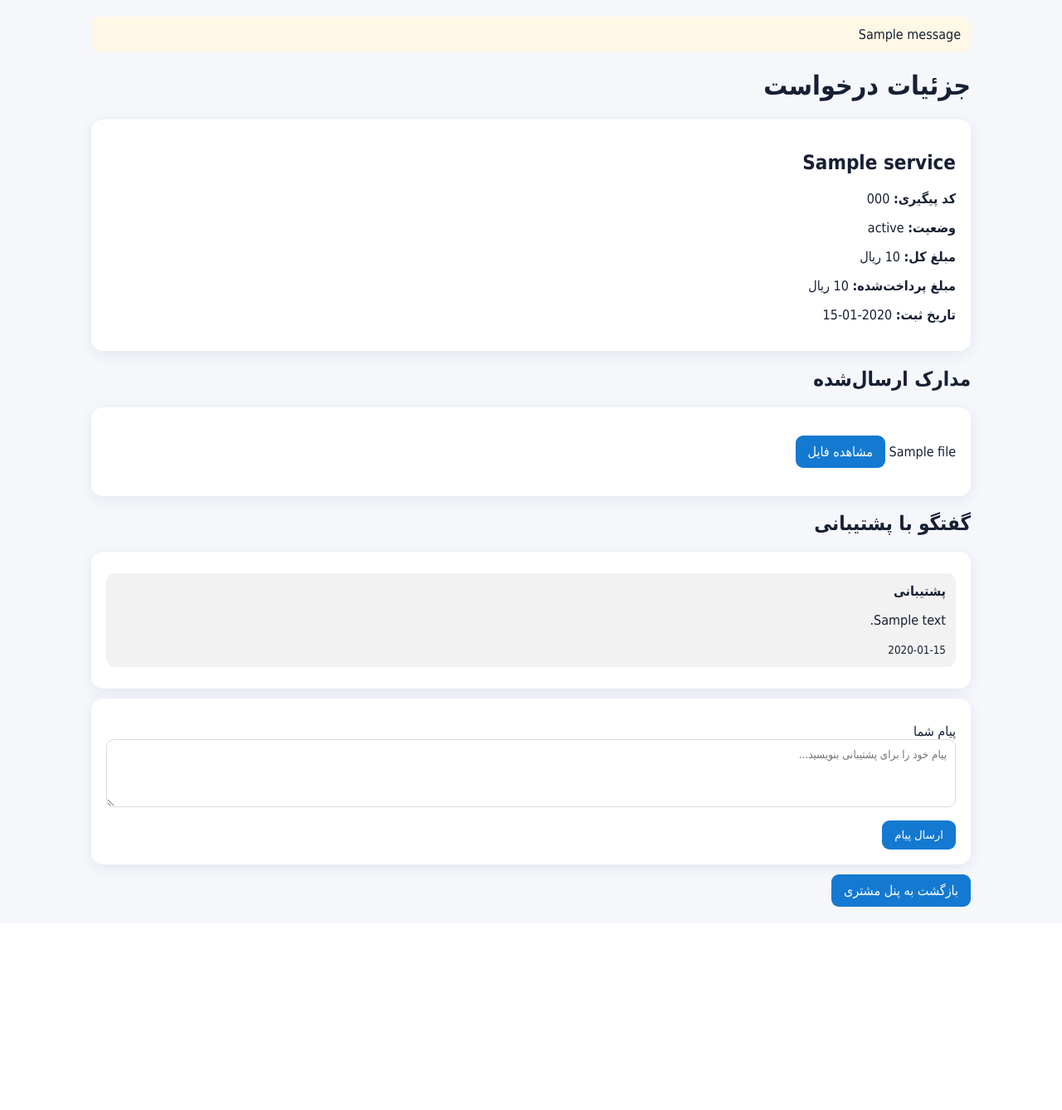
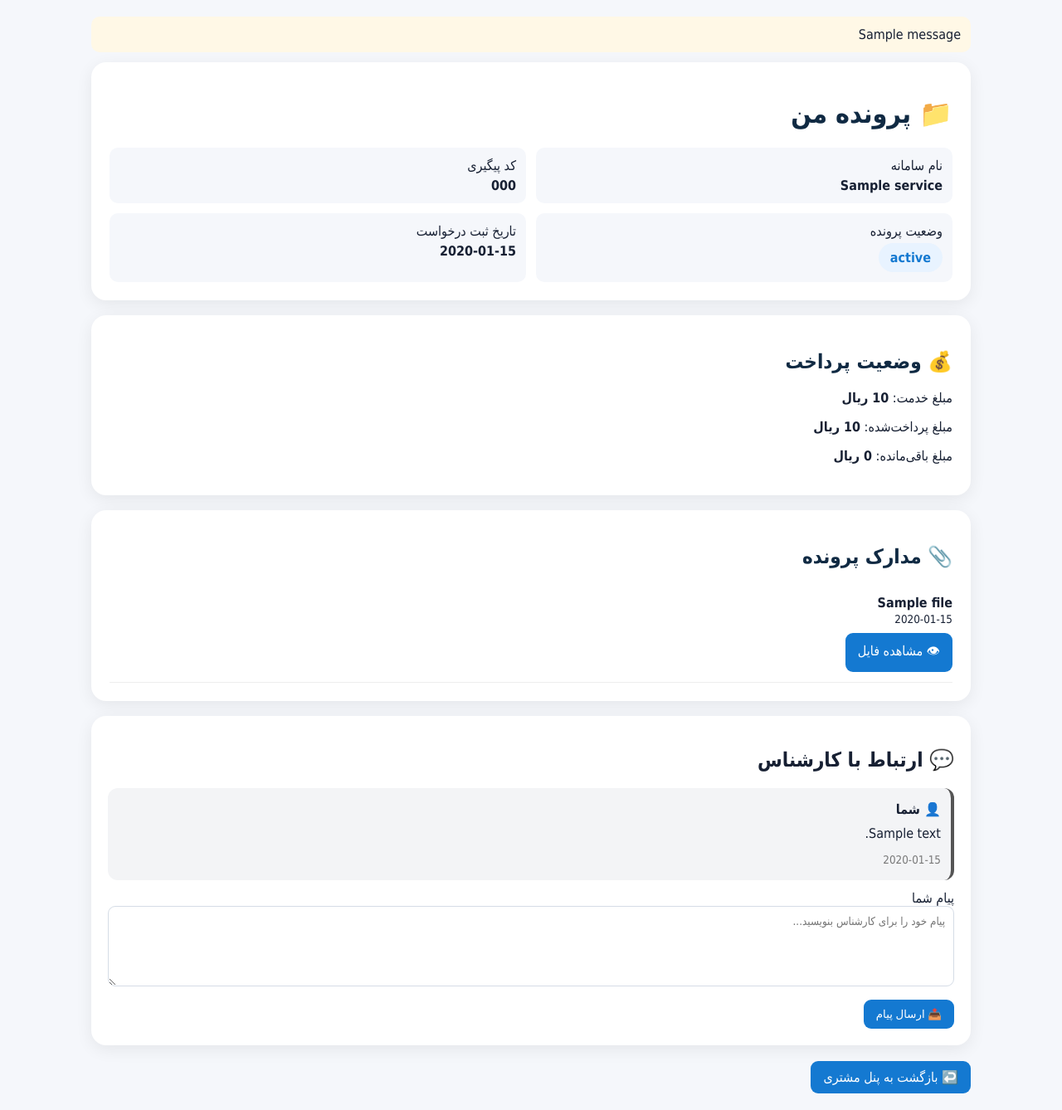
Before and after one commit to amhmdy307-stack/online-novin, a Flask app: page /customer/request/1 in a window 1280 px wide. Shown: the part 63-1401 px from the top of the page at 83% size. Before the commit the page ends 1156 px from the top, so only its background shows below. Run offline with Flask 3, Linux system fonts and the light colour scheme; the visitor is signed in with stand-in values (Sample User, id 1); data comes from the database, SQL or seed files in the repository; tables that the repository leaves empty hold one stand-in row (values such as "Sample post"); one stand-in notice (Sample message) is shown.

Commit message:
Update customer_request.html

```diff
--- a/templates/customer_request.html
+++ b/templates/customer_request.html
@@ -1,92 +1,217 @@
-{% extends 'base.html' %}
+{% extends "base.html" %}
 
 {% block content %}
 
-<h1>جزئیات درخواست</h1>
+<style>
+    .request-box {
+        background: {{ settings.get('card_color','#ffffff') }};
+        border-radius: 18px;
+        padding: 22px;
+        margin-bottom: 18px;
+        box-shadow: 0 5px 20px rgba(0,0,0,.07);
+    }
 
-<div class="card">
+    .request-box h1,
+    .request-box h2 {
+        color: {{ settings.get('primary_color','#102a43') }};
+    }
 
-    <h2>{{ request_item.service_name }}</h2>
+    .info-grid {
+        display: grid;
+        grid-template-columns: repeat(2, 1fr);
+        gap: 12px;
+    }
+
+    .info {
+        background: #f5f7fb;
+        padding: 12px;
+        border-radius: 10px;
+    }
+
+    .info strong {
+        display: block;
+        margin-top: 5px;
+    }
+
+    .status {
+        display: inline-block;
+        padding: 8px 14px;
+        border-radius: 20px;
+        background: #e8f3ff;
+        color: #1479d1;
+        font-weight: bold;
+    }
+
+    .chat {
+        background: {{ settings.get('card_color','#ffffff') }};
+        border-radius: 18px;
+        padding: 20px;
+        box-shadow: 0 5px 20px rgba(0,0,0,.07);
+    }
+
+    .message {
+        padding: 12px;
+        border-radius: 12px;
+        margin: 10px 0;
+        line-height: 1.8;
+    }
+
+    .message.admin {
+        background: #e8f3ff;
+        border-right: 4px solid #1479d1;
+    }
+
+    .message.customer {
+        background: #f3f4f6;
+        border-right: 4px solid #555;
+    }
+
+    .message small {
+        display: block;
+        color: #777;
+        margin-top: 5px;
+    }
+
+    .file-item {
+        border-bottom: 1px solid #eee;
+        padding: 12px 0;
+    }
+
+    @media(max-width:700px) {
+        .info-grid {
+            grid-template-columns: 1fr;
+        }
+    }
+</style>
+
+
+<!-- =====================================================
+     اطلاعات پرونده
+===================================================== -->
+
+<div class="request-box">
+
+    <h1>
+        📁 پرونده من
+    </h1>
+
+    <div class="info-grid">
+
+        <div class="info">
+            نام سامانه
+            <strong>
+                {{ request_item.service_name }}
+            </strong>
+        </div>
+
+        <div class="info">
+            کد پیگیری
+            <strong>
+                {{ request_item.tracking_code }}
+            </strong>
+        </div>
+
+        <div class="info">
+            وضعیت پرونده
+            <strong>
+                <span class="status">
+                    {{ request_item.status }}
+                </span>
+            </strong>
+        </div>
+
+        <div class="info">
+            تاریخ ثبت درخواست
+            <strong>
+                {{ request_item.created_at }}
+            </strong>
+        </div>
+
+    </div>
+
+</div>
+
+
+<!-- =====================================================
+     اطلاعات مالی
+===================================================== -->
+
+<div class="request-box">
+
+    <h2>
+        💰 وضعیت پرداخت
+    </h2>
 
     <p>
-        <b>کد پیگیری:</b>
-        {{ request_item.tracking_code }}
+        مبلغ خدمت:
+        <strong>
+            {{ "{:,}".format(request_item.total_price or 0) }}
+            ریال
+        </strong>
     </p>
 
     <p>
-        <b>وضعیت:</b>
-        {{ request_item.status }}
+        مبلغ پرداخت‌شده:
+        <strong>
+            {{ "{:,}".format(request_item.paid_price or 0) }}
+            ریال
+        </strong>
     </p>
 
     <p>
-        <b>مبلغ کل:</b>
-        {{ "{:,}".format(request_item.total_price or 0) }} ریال
-    </p>
-
-    <p>
-        <b>مبلغ پرداخت‌شده:</b>
-        {{ "{:,}".format(request_item.paid_price or 0) }} ریال
-    </p>
-
-    <p>
-        <b>تاریخ ثبت:</b>
-        {{ request_item.created_at }}
+        مبلغ باقی‌مانده:
+        <strong>
+            {{ "{:,}".format(
+                (request_item.total_price or 0)
+                -
+                (request_item.paid_price or 0)
+            ) }}
+            ریال
+        </strong>
     </p>
 
 </div>
 
-{% if files %}
 
-<h2>مدارک ارسال‌شده</h2>
+<!-- =====================================================
+     فایل‌های پرونده
+===================================================== -->
 
-<div class="card">
+<div class="request-box">
 
-    {% for file in files %}
+    <h2>
+        📎 مدارک پرونده
+    </h2>
 
-    <p>
-        {{ file.original_name }}
+    {% if files %}
 
-        <a
-            class="btn"
-            href="{{ url_for('uploaded_file', filename=file.stored_name) }}"
-            target="_blank"
-        >
-            مشاهده فایل
-        </a>
-    </p>
+        {% for file in files %}
 
-    {% endfor %}
+        <div class="file-item">
 
-</div>
+            <strong>
+                {{ file.original_name }}
+            </strong>
 
-{% endif %}
+            <br>
 
-<h2>گفتگو با پشتیبانی</h2>
+            <small>
+                {{ file.created_at }}
+            </small>
 
-<div class="card">
+            <br>
 
-    {% if messages %}
-
-        {% for m in messages %}
-
-        <div style="
-            padding:12px;
-            margin:8px 0;
-            border-radius:10px;
-            background:{% if m.sender == 'customer' %}#eef6ff{% else %}#f2f2f2{% endif %};
-        ">
-
-            <b>
-                {% if m.sender == 'customer' %}
-                    شما
-                {% else %}
-                    پشتیبانی
-                {% endif %}
-            </b>
-
-            <p>{{ m.message }}</p>
-
-            <small>{{ m.created_at }}</small>
+            <a
+                class="btn"
+                style="margin-top:8px;"
+                href="{{ url_for(
+                    'uploaded_file',
+                    filename=file.stored_name
+                ) }}"
+                target="_blank"
+            >
+                👁 مشاهده فایل
+            </a>
 
         </div>
 
@@ -94,42 +219,111 @@
 
     {% else %}
 
-        <p>هنوز پیامی وجود ندارد.</p>
+        <p>
+            هنوز مدرکی برای این پرونده ثبت نشده است.
+        </p>
 
     {% endif %}
 
 </div>
 
-<div class="card">
+
+<!-- =====================================================
+     ارتباط با کارشناس / مدیر
+===================================================== -->
+
+<div class="chat">
+
+    <h2>
+        💬 ارتباط با کارشناس
+    </h2>
+
+    {% if messages %}
+
+        {% for message in messages %}
+
+        <div
+            class="message
+            {% if message.sender == 'admin' %}
+                admin
+            {% else %}
+                customer
+            {% endif %}"
+        >
+
+            <strong>
+
+                {% if message.sender == 'admin' %}
+                    👨‍💼 کارشناس / مدیریت
+                {% else %}
+                    👤 شما
+                {% endif %}
+
+            </strong>
+
+            <div>
+                {{ message.message }}
+            </div>
+
+            <small>
+                {{ message.created_at }}
+            </small>
+
+        </div>
+
+        {% endfor %}
+
+    {% else %}
+
+        <p>
+            هنوز پیامی ارسال نشده است.
+        </p>
+
+    {% endif %}
+
 
     <form
         method="post"
-        action="{{ url_for('customer_message', rid=request_item.id) }}"
+        action="{{ url_for(
+            'customer_message',
+            rid=request_item.id
+        ) }}"
     >
 
         <div class="field">
 
-            <label>پیام شما</label>
+            <label>
+                پیام شما
+            </label>
 
             <textarea
                 name="message"
-                rows="4"
-                placeholder="پیام خود را برای پشتیبانی بنویسید..."
+                rows="5"
                 required
+                placeholder="پیام خود را برای کارشناس بنویسید..."
             ></textarea>
 
         </div>
 
-        <button class="btn" type="submit">
-            ارسال پیام
+        <button
+            class="btn"
+            type="submit"
+        >
+            📤 ارسال پیام
         </button>
 
     </form>
 
 </div>
 
-<a class="btn" href="{{ url_for('customer_dashboard') }}">
-    بازگشت به پنل مشتری
+
+<br>
+
+<a
+    class="btn"
+    href="{{ url_for('customer_dashboard') }}"
+>
+    ↩️ بازگشت به پنل مشتری
 </a>
 
 {% endblock %}
```
